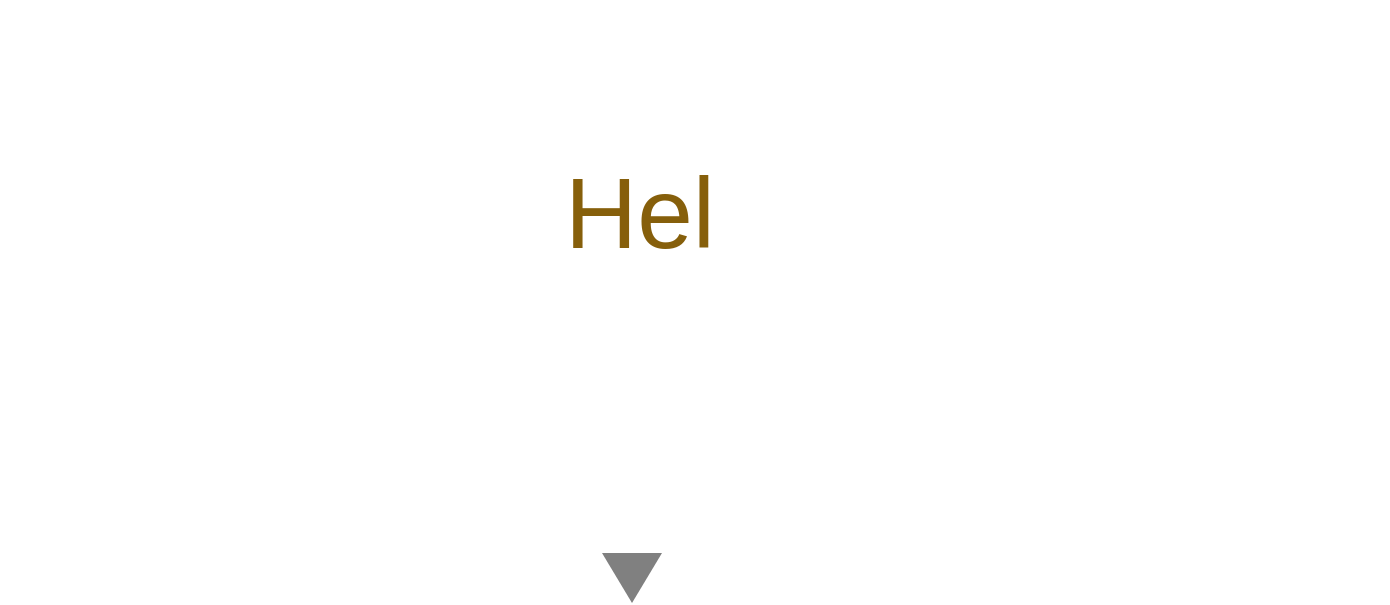
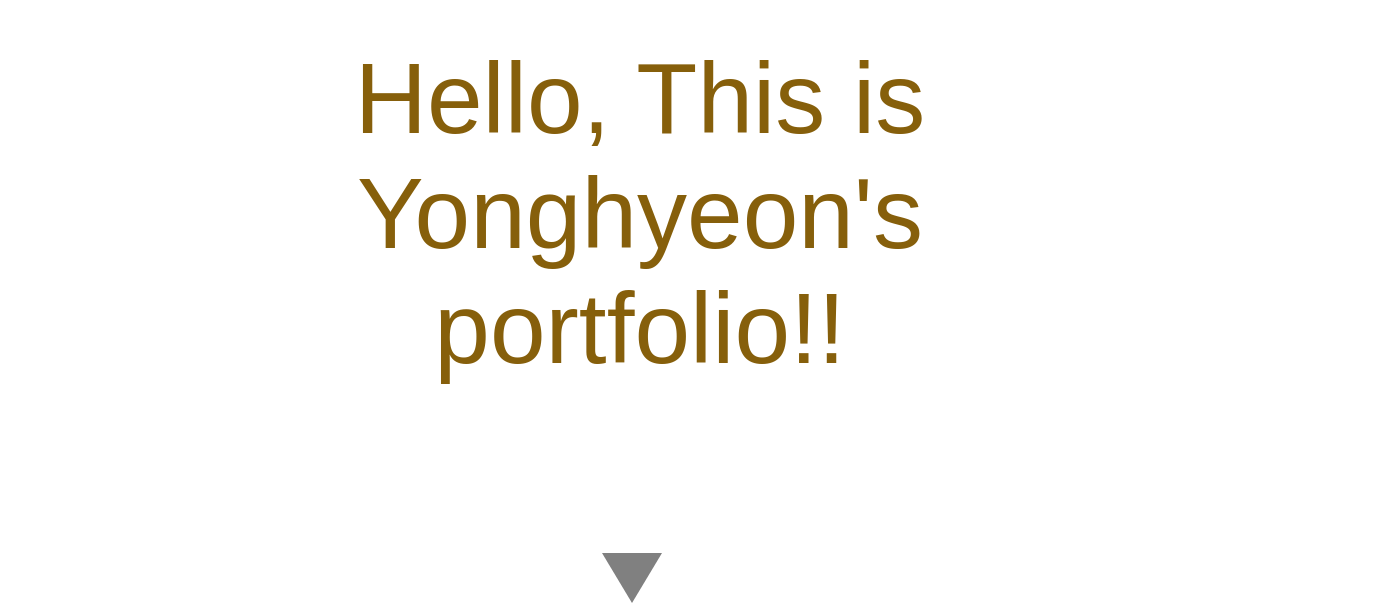
Before and after one commit to tomyhas59/portfolio, a React (Create React App) app: page / in a window 1280 px wide. Shown: the part 197-802 px from the top of the page, 1390 px wide, since content can reach past the window. Built offline with nearby package versions, Linux system fonts and the light colour scheme.

Commit message:
"translateX(0)

```diff
--- a/src/App.css
+++ b/src/App.css
@@ -50,9 +50,6 @@ footer {
   line-height: 100px;
 }
 
-.aboutMe {
-  background-color: rgb(215, 215, 182);
-}
 .contact {
   background-color: rgb(172, 161, 148);
 }
@@ -133,3 +130,19 @@ canvas {
   width: 700px;
   font-size: 100px;
 }
+
+.aboutMeContainer {
+  background-color: rgb(215, 215, 182);
+}
+
+.aboutMeTitle {
+  opacity: 0;
+  transform: translateX(-500px); /*  초기 위치  */
+  transition: opacity 0.5s ease-in, transform 1s ease-in;
+}
+
+.aboutMeContent {
+  opacity: 0;
+  transform: translateX(500px); /*  초기 위치  */
+  transition: opacity 0.5s ease-in, transform 1s ease-in;
+}
--- a/src/App.tsx
+++ b/src/App.tsx
@@ -13,11 +13,18 @@ const App: React.FC = () => {
     const projectsOffset = document.getElementById("projects")?.offsetTop || 0;
     const contactOffset = document.getElementById("contact")?.offsetTop || 0;
 
+    const aboutMeTitle: any = document.querySelector(".aboutMeTitle");
+    const aboutMeContent: any = document.querySelector(".aboutMeContent");
+
     if (currnetScrollY < aboutMeOffset) {
       window.scrollTo({
         top: aboutMeOffset,
         behavior: "smooth",
       });
+      aboutMeTitle.style.opacity = 1;
+      aboutMeTitle.style.transform = "translateX(0)";
+      aboutMeContent.style.opacity = 1;
+      aboutMeContent.style.transform = "translateX(0)";
     } else if (
       currnetScrollY <
       projectsOffset - 100 /**projects에서 내려가게 동작 */
@@ -26,6 +33,10 @@ const App: React.FC = () => {
         top: projectsOffset,
         behavior: "smooth",
       });
+      aboutMeTitle.style.opacity = 0;
+      aboutMeTitle.style.transform = "translateX(-500px)";
+      aboutMeContent.style.opacity = 0;
+      aboutMeContent.style.transform = "translateX(500px)";
     } else if (currnetScrollY < contactOffset) {
       window.scrollTo({
         top: contactOffset,
--- a/src/components/AboutMe.tsx
+++ b/src/components/AboutMe.tsx
@@ -8,9 +8,9 @@ interface AboutMeProps {
 
 const AboutMe: React.FC<AboutMeProps> = ({ id, downButton }) => {
   return (
-    <section className="aboutMe" id={id}>
-      <h2>About Me</h2>
-      <p>
+    <section className="aboutMeContainer" id={id}>
+      <h2 className="aboutMeTitle">About Me</h2>
+      <p className="aboutMeContent">
         개발자라는 직업의 매력에 빠져 개발자가 되기 위해 매일 한 걸음씩 나아가고
         있습니다. 내가 만든 세상을 다른 사람들에게 보여줄 수 있고 같이 나눌 수
         있다는 점이 매력인 것 같습 니다. 또한 새로운 것을 배우고 에러를 해결하다
--- a/src/components/Main.tsx
+++ b/src/components/Main.tsx
@@ -6,47 +6,22 @@ interface ProjectsProps {
 }
 
 const Main: React.FC<ProjectsProps> = ({ downButton }) => {
-  const text = "Hello, This is Yonghyeon's portfolio!!";
+  const text = " Hello, This is Yonghyeon's portfolio!!";
   const [typedText, setTypedText] = useState("");
   const [textColor, setTextColor] = useState("#000"); // 초기 색상은 검정색으로 설정
-  const [isTyping, setIsTyping] = useState(true);
 
   useEffect(() => {
     const typingInterval = setInterval(() => {
-      if (isTyping) {
-        setTypedText((prevTypedText) => {
-          if (prevTypedText.length < text.length) {
-            return prevTypedText + text[prevTypedText.length];
-          } else {
-            setIsTyping(false);
-            clearInterval(typingInterval);
-            return prevTypedText;
-          }
-        });
+      if (typedText.length < text.length) {
+        setTypedText((prev) => prev + text[prev.length]);
       } else {
-        setTypedText((prevTypedText) => {
-          if (prevTypedText.length > 0) {
-            return prevTypedText.slice(0, -1);
-          } else {
-            setIsTyping(true);
-            clearInterval(deleteInterval);
-            return prevTypedText;
-          }
-        });
+        setTimeout(() => {
+          setTypedText("");
+        }, 3000);
       }
     }, 100);
-
-    const deleteInterval = setInterval(() => {
-      if (!isTyping && typedText.length > 0) {
-        setTypedText((prevTypedText) => prevTypedText.slice(0, -1));
-      }
-    }, 100);
-
-    return () => {
-      clearInterval(typingInterval);
-      clearInterval(deleteInterval);
-    };
-  }, [isTyping, typedText.length]);
+    return () => clearInterval(typingInterval);
+  }, [typedText.length]);
 
   useEffect(() => {
     const colorInterval = setInterval(() => {
```
